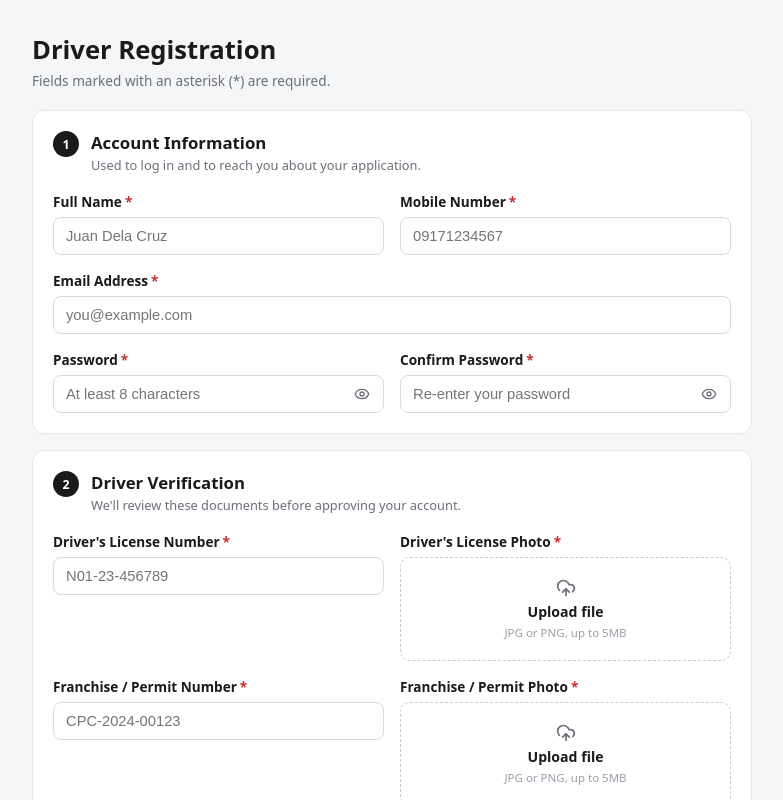
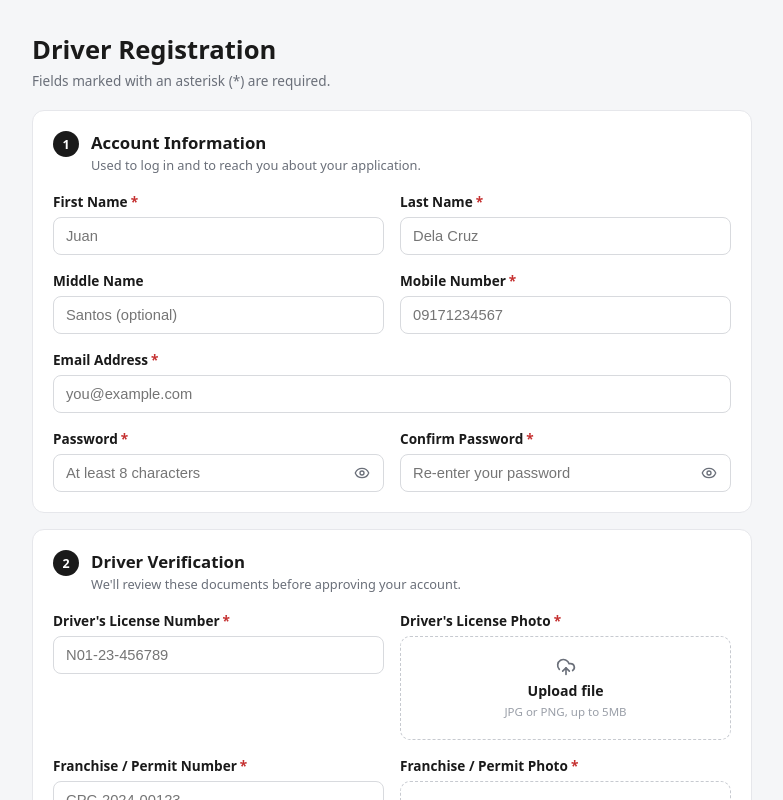
Before and after one commit to gloriaraizalhyn-cyber/cAIabe, a React (Vite) app in the folder frontend/: page /driver/register in a window 1280 px wide. Shown: the top 800 px of the page, without its empty margins (248-1031 px from the left). Built offline with nearby package versions, Linux system fonts and the light colour scheme; no server answers.

Commit message:
Split driver registration full name into first/middle/last name fields

```diff
--- a/frontend/src/driver/components/AccountInformationSection.jsx
+++ b/frontend/src/driver/components/AccountInformationSection.jsx
@@ -1,5 +1,15 @@
 import FormSection from "./FormSection.jsx";
 import TextField from "./TextField.jsx";
+
+// Trims accidental leading/trailing whitespace (e.g. a stray space left
+// over from autocomplete or a fumbled keystroke) once the driver leaves
+// the field, rather than while they're still typing.
+function trimNameFieldOnBlur(fieldName, currentValue, onChange) {
+  const trimmedValue = currentValue.trim();
+  if (trimmedValue !== currentValue) {
+    onChange(fieldName, trimmedValue);
+  }
+}
 
 function AccountInformationSection({ values, errors, onChange }) {
   return (
@@ -9,13 +19,33 @@ function AccountInformationSection({ values, errors, onChange }) {
       description="Used to log in and to reach you about your application."
     >
       <TextField
-        label="Full Name"
+        label="First Name"
         required
-        value={values.fullName}
-        onChange={(value) => onChange("fullName", value)}
-        placeholder="Juan Dela Cruz"
-        autoComplete="name"
-        error={errors.fullName}
+        value={values.firstName}
+        onChange={(value) => onChange("firstName", value)}
+        onBlur={() => trimNameFieldOnBlur("firstName", values.firstName, onChange)}
+        placeholder="Juan"
+        autoComplete="given-name"
+        error={errors.firstName}
+      />
+      <TextField
+        label="Last Name"
+        required
+        value={values.lastName}
+        onChange={(value) => onChange("lastName", value)}
+        onBlur={() => trimNameFieldOnBlur("lastName", values.lastName, onChange)}
+        placeholder="Dela Cruz"
+        autoComplete="family-name"
+        error={errors.lastName}
+      />
+      <TextField
+        label="Middle Name"
+        value={values.middleName}
+        onChange={(value) => onChange("middleName", value)}
+        onBlur={() => trimNameFieldOnBlur("middleName", values.middleName, onChange)}
+        placeholder="Santos (optional)"
+        autoComplete="additional-name"
+        error={errors.middleName}
       />
       <TextField
         label="Mobile Number"
--- a/frontend/src/driver/components/TextField.jsx
+++ b/frontend/src/driver/components/TextField.jsx
@@ -8,6 +8,7 @@ function TextField({
   type = "text",
   value,
   onChange,
+  onBlur,
   placeholder,
   error,
   autoComplete,
@@ -30,6 +31,7 @@ function TextField({
           placeholder={placeholder}
           autoComplete={autoComplete}
           onChange={(event) => onChange(event.target.value)}
+          onBlur={onBlur}
         />
         {isPasswordType && (
           <button
--- a/frontend/src/driver/pages/DriverRegistrationPage.jsx
+++ b/frontend/src/driver/pages/DriverRegistrationPage.jsx
@@ -9,7 +9,9 @@ import { validateDriverRegistrationForm } from "../utils/validateDriverRegistrat
 import "./DriverRegistrationPage.css";
 
 const INITIAL_FORM_VALUES = {
-  fullName: "",
+  firstName: "",
+  middleName: "",
+  lastName: "",
   mobileNumber: "",
   emailAddress: "",
   password: "",
--- a/frontend/src/driver/utils/validateDriverRegistrationForm.js
+++ b/frontend/src/driver/utils/validateDriverRegistrationForm.js
@@ -16,9 +16,15 @@ function hasInvalidFileType(file) {
 export function validateDriverRegistrationForm(formValues) {
   const errors = {};
 
-  if (!formValues.fullName.trim()) {
-    errors.fullName = "Full name is required.";
+  if (!formValues.firstName.trim()) {
+    errors.firstName = "First name is required.";
   }
+
+  if (!formValues.lastName.trim()) {
+    errors.lastName = "Last name is required.";
+  }
+
+  // Middle name is optional — no required/format check.
 
   const normalizedMobileNumber = formValues.mobileNumber.replace(/[\s-]/g, "");
   if (!normalizedMobileNumber) {
```
